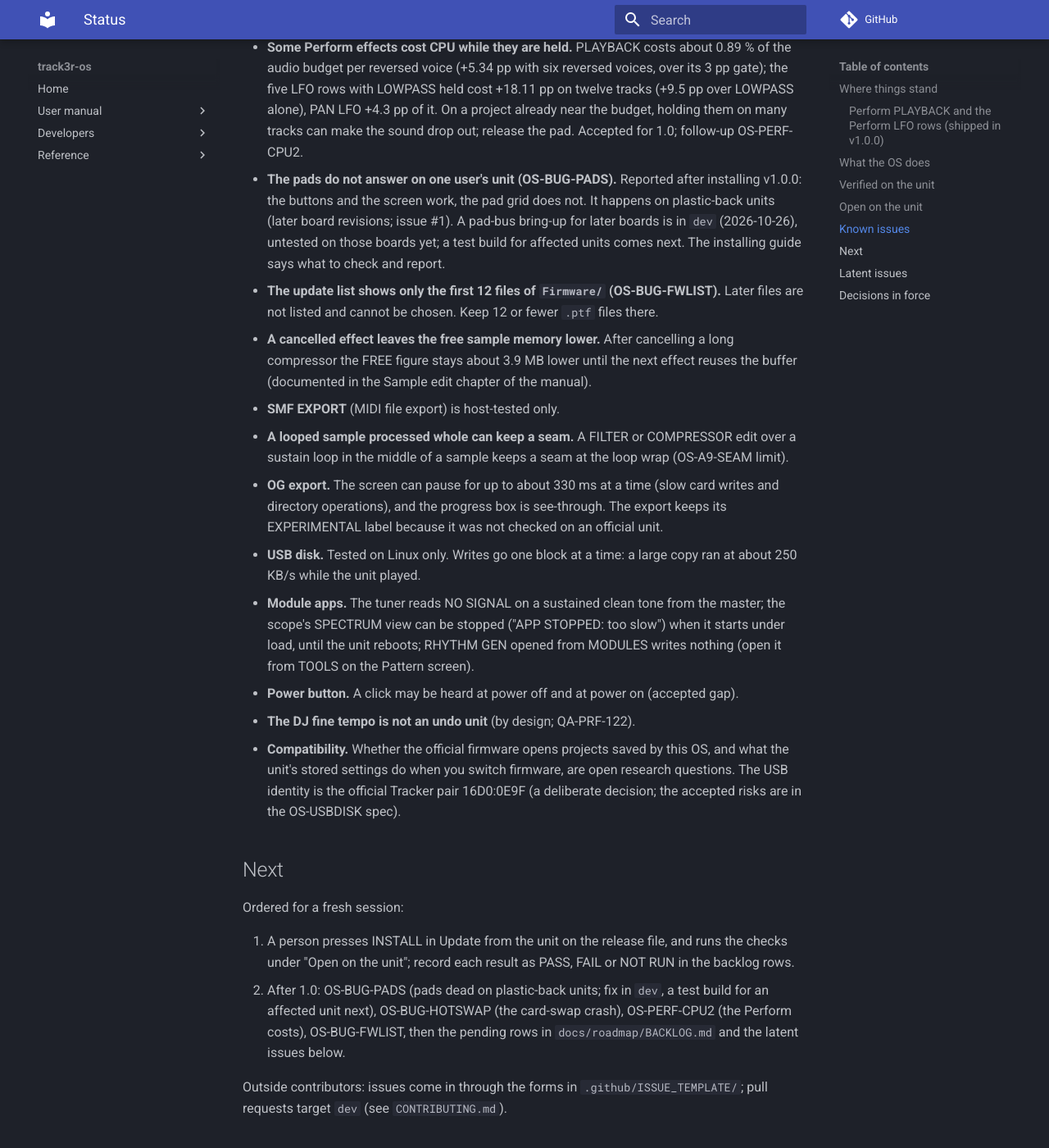
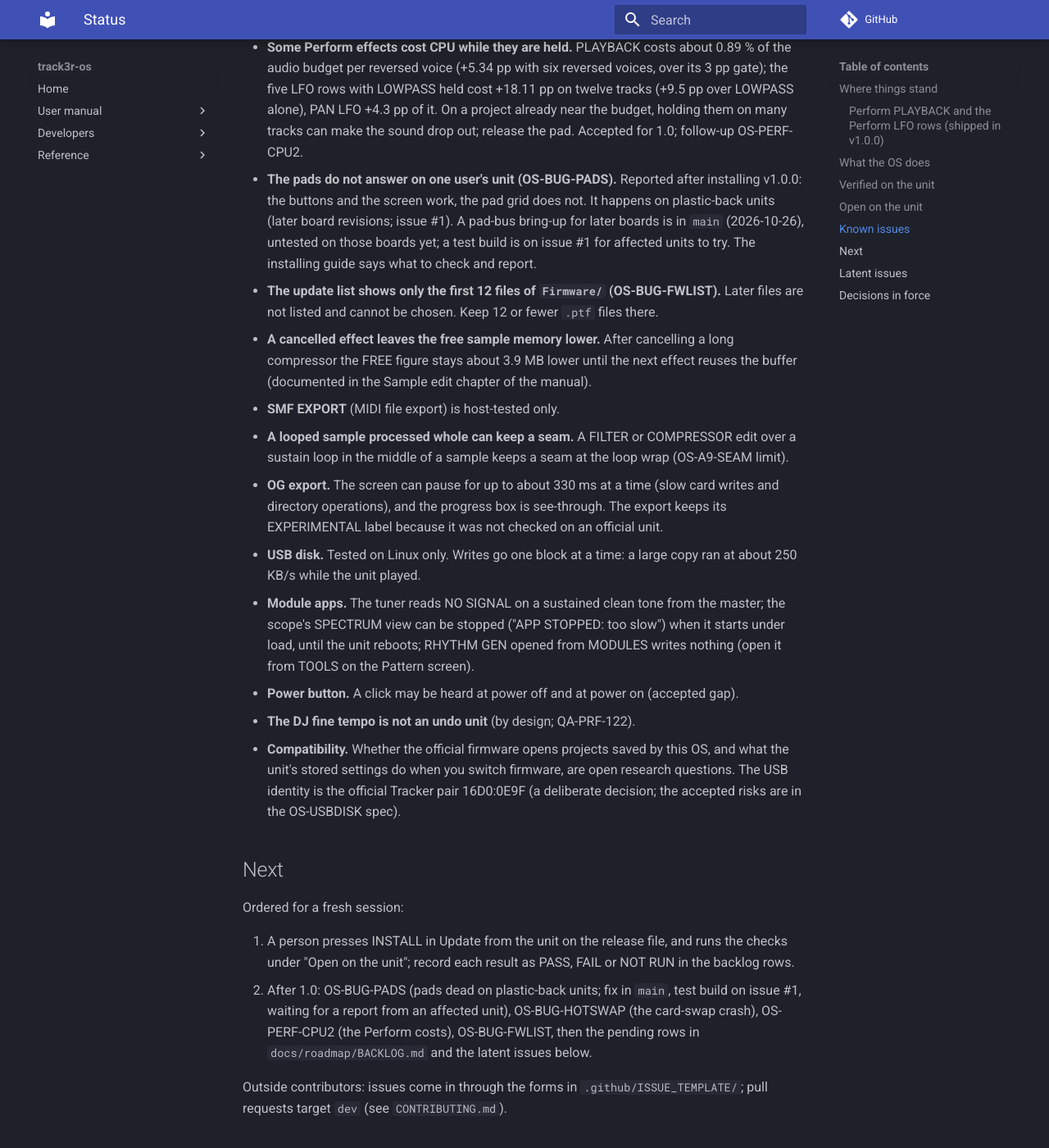
Before and after one commit to asdf123xyz/track3r-os, an MkDocs documentation site: the page built from docs/STATUS.md, in a window 1280 px wide and 1400 px high, scrolled down 4537 px. Shown: the whole window at 82% size. Built offline with MkDocs 1.6.1 and Material for MkDocs 9.7.7, drawn with Linux system fonts in a browser that asks for light colours; comment, search, counter and statistics services are not loaded.

Commit message:
docs(status): pads test build posted on issue #1 (OS-BUG-PADS)
Co-Authored-By: Claude Opus 5.5 <noreply@anthropic.com>

```diff
--- a/docs/STATUS.md
+++ b/docs/STATUS.md
@@ -66,7 +66,7 @@ Not yet verified on a unit (host and simulator tests exist for most). The rows m
 - **Swapping the SD card can crash the unit (OS-BUG-HOTSWAP).** Seen once: with the Dense8 project loaded (8 instruments, samples in memory), after about 90 minutes of uptime, a card swap raised a memory-protection fault in the render interrupt and the unit restarted. A later swap with an empty project worked. The cause is unknown (open research question). Workaround: switch the unit off before changing the card.
 - **Very heavy projects can exceed the CPU budget.** The Heavy12 stress project (12 tracks of sampler, Amiga, TB-303 and FM voices with effects) runs at 113 % mean and a worst block of 147 % on the unit (an earlier test image); sound can drop out while it plays, while keys and Stop still answer. Dense8 is the reference; Heavy12 is a stress test only. The release ships with the limit documented, not with features cut.
 - **Some Perform effects cost CPU while they are held.** PLAYBACK costs about 0.89 % of the audio budget per reversed voice (+5.34 pp with six reversed voices, over its 3 pp gate); the five LFO rows with LOWPASS held cost +18.11 pp on twelve tracks (+9.5 pp over LOWPASS alone), PAN LFO +4.3 pp of it. On a project already near the budget, holding them on many tracks can make the sound drop out; release the pad. Accepted for 1.0; follow-up OS-PERF-CPU2.
-- **The pads do not answer on one user's unit (OS-BUG-PADS).** Reported after installing v1.0.0: the buttons and the screen work, the pad grid does not. It happens on plastic-back units (later board revisions; issue #1). A pad-bus bring-up for later boards is in `dev` (2026-10-26), untested on those boards yet; a test build for affected units comes next. The installing guide says what to check and report.
+- **The pads do not answer on one user's unit (OS-BUG-PADS).** Reported after installing v1.0.0: the buttons and the screen work, the pad grid does not. It happens on plastic-back units (later board revisions; issue #1). A pad-bus bring-up for later boards is in `main` (2026-10-26), untested on those boards yet; a test build is on issue #1 for affected units to try. The installing guide says what to check and report.
 - **The update list shows only the first 12 files of `Firmware/` (OS-BUG-FWLIST).** Later files are not listed and cannot be chosen. Keep 12 or fewer `.ptf` files there.
 - **A cancelled effect leaves the free sample memory lower.** After cancelling a long compressor the FREE figure stays about 3.9 MB lower until the next effect reuses the buffer (documented in the Sample edit chapter of the manual).
 - **SMF EXPORT** (MIDI file export) is host-tested only.
@@ -83,7 +83,7 @@ Not yet verified on a unit (host and simulator tests exist for most). The rows m
 Ordered for a fresh session:
 
 1. A person presses INSTALL in Update from the unit on the release file, and runs the checks under "Open on the unit"; record each result as PASS, FAIL or NOT RUN in the backlog rows.
-2. After 1.0: OS-BUG-PADS (pads dead on plastic-back units; fix in `dev`, a test build for an affected unit next), OS-BUG-HOTSWAP (the card-swap crash), OS-PERF-CPU2 (the Perform costs), OS-BUG-FWLIST, then the pending rows in `docs/roadmap/BACKLOG.md` and the latent issues below.
+2. After 1.0: OS-BUG-PADS (pads dead on plastic-back units; fix in `main`, test build on issue #1, waiting for a report from an affected unit), OS-BUG-HOTSWAP (the card-swap crash), OS-PERF-CPU2 (the Perform costs), OS-BUG-FWLIST, then the pending rows in `docs/roadmap/BACKLOG.md` and the latent issues below.
 
 Outside contributors: issues come in through the forms in `.github/ISSUE_TEMPLATE/`; pull requests target `dev` (see `CONTRIBUTING.md`).
 
```
Also changed, not shown: docs/roadmap/BACKLOG.md (+1 -1 lines).
